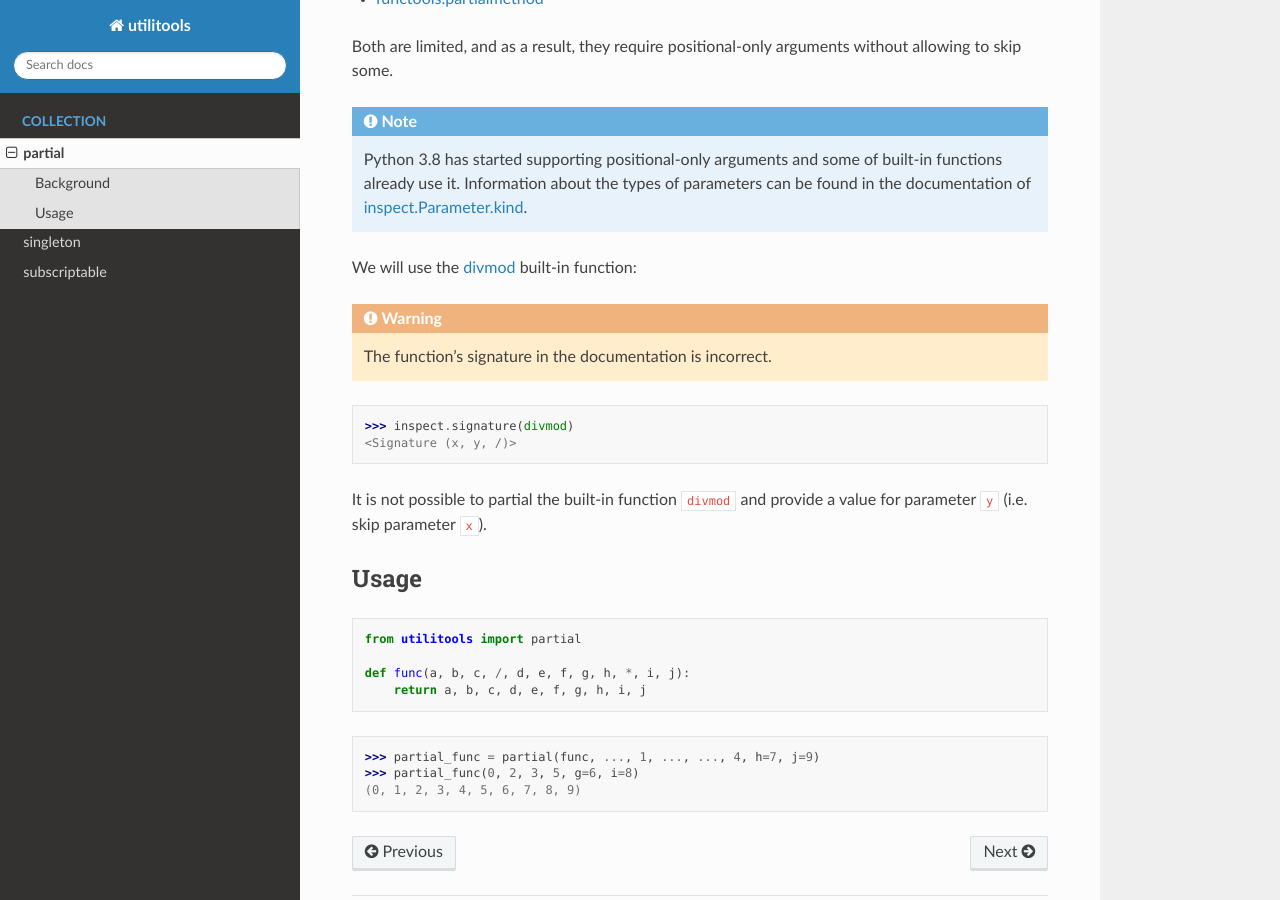
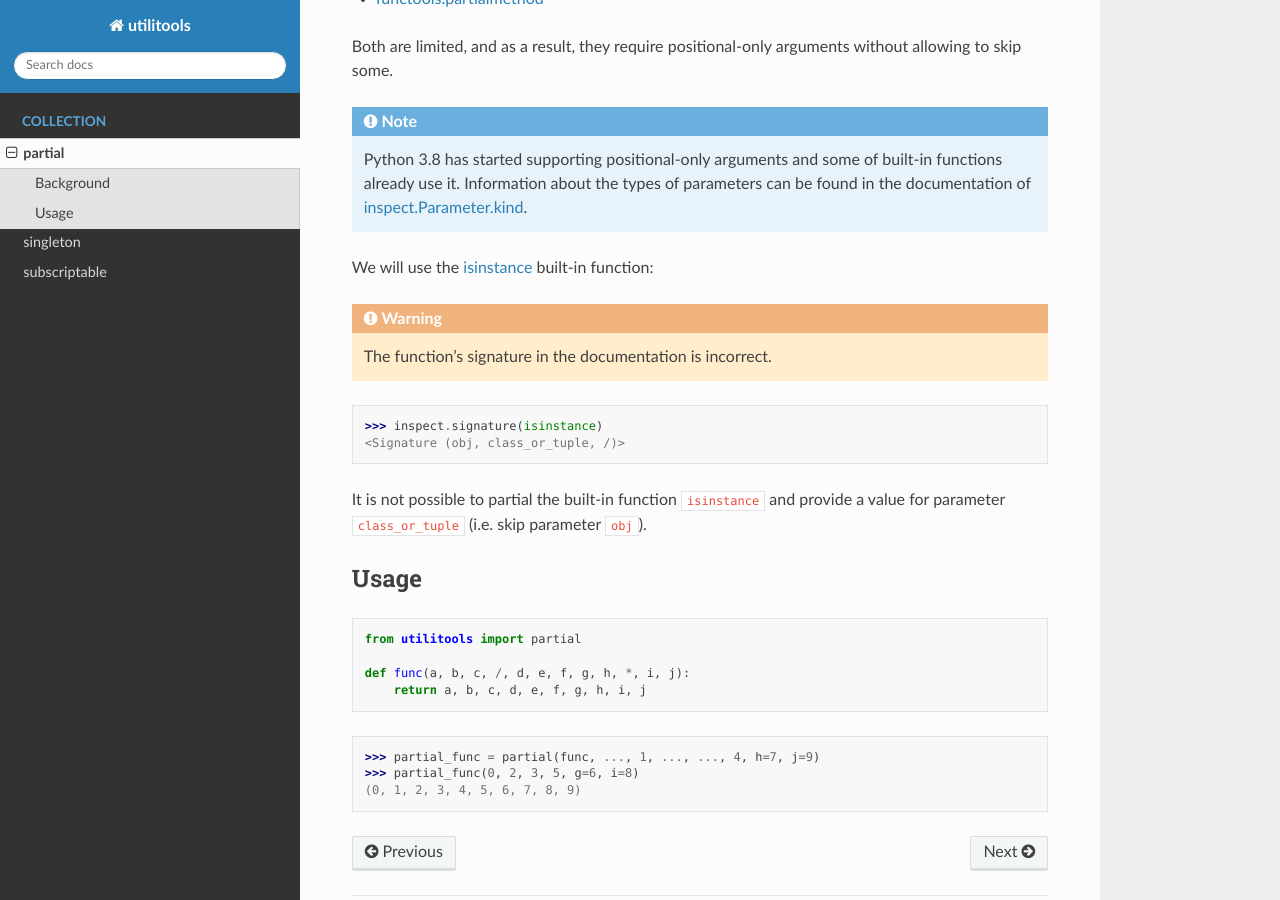
Before and after one commit to idanhazan/utilitools, a Sphinx documentation site: the page built from docs/collection/partial.rst, in a window 1280 px wide and 900 px high, scrolled down 498 px. Built offline with Sphinx 7.4.7 and the Read the Docs theme 2.0.0, drawn with Linux system fonts in a browser that asks for light colours.

Commit message:
Update partial.rst

```diff
--- a/docs/collection/partial.rst
+++ b/docs/collection/partial.rst
@@ -20,16 +20,16 @@ Both are limited, and as a result, they require positional-only arguments withou
     Information about the types of parameters can be found in the documentation of
     `inspect.Parameter.kind <https://docs.python.org/3/library/inspect.html#inspect.Parameter.kind>`_.
 
-We will use the `divmod <https://docs.python.org/3/library/functions.html#divmod>`_ built-in function:
+We will use the `isinstance <https://docs.python.org/3/library/functions.html#isinstance>`_ built-in function:
 
 .. warning::
     The function's signature in the documentation is incorrect.
 
->>> inspect.signature(divmod)
-<Signature (x, y, /)>
+>>> inspect.signature(isinstance)
+<Signature (obj, class_or_tuple, /)>
 
-It is not possible to partial the built-in function ``divmod``
-and provide a value for parameter ``y`` (i.e. skip parameter ``x``).
+It is not possible to partial the built-in function ``isinstance``
+and provide a value for parameter ``class_or_tuple`` (i.e. skip parameter ``obj``).
 
 Usage
 -----
```
